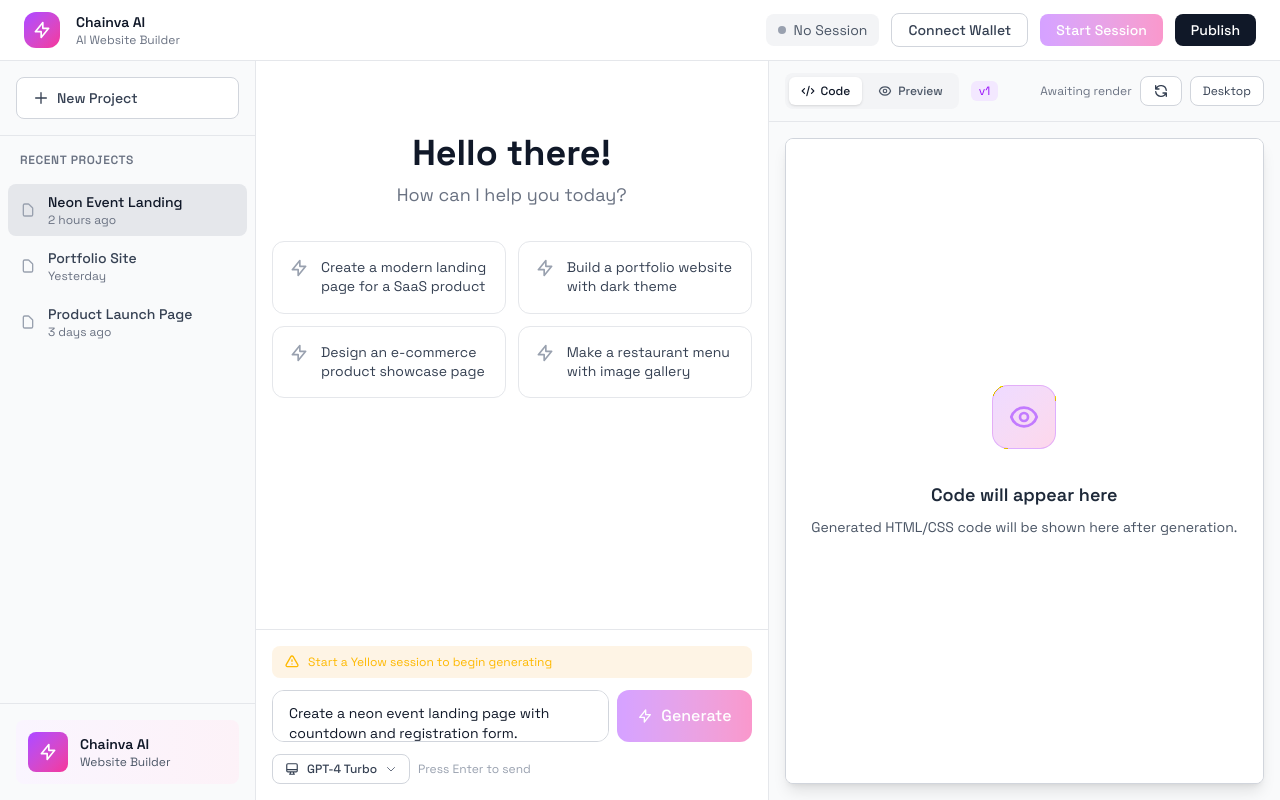
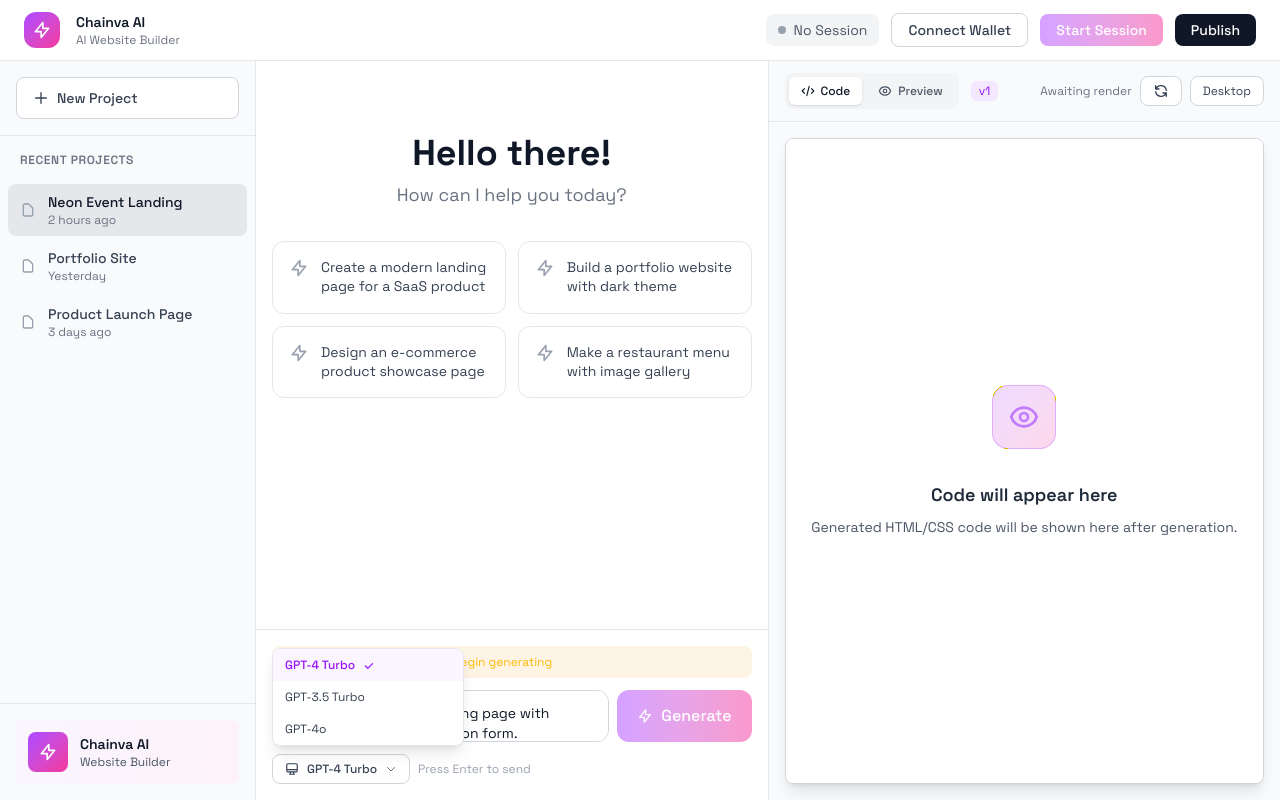
Before and after one commit to satyasandeep007/yellow-studio, a Next.js app: page / in a window 1280 px wide. Both pictures are taken after a click on the button "GPT-4 Turbo". Built offline with nearby package versions, Linux system fonts and the light colour scheme.

Commit message:
feat: add token tracking and multi-model support

```diff
--- a/app/page.tsx
+++ b/app/page.tsx
@@ -32,6 +32,7 @@ export default function Home() {
     role: "system" | "user" | "assistant";
     content: string;
     meta?: string;
+    tokens?: number;
   }>>([]);
 
   const [walletAddress, setWalletAddress] = useState("");
@@ -41,7 +42,8 @@ export default function Home() {
     { id: "3", name: "Product Launch Page", updatedAt: "3 days ago" },
   ]);
   const [currentProjectId, setCurrentProjectId] = useState("1");
-  const [selectedModel, setSelectedModel] = useState<"gpt-4" | "claude-3">("gpt-4");
+  const [selectedModel, setSelectedModel] = useState<"gpt-4" | "gpt-3.5-turbo" | "gpt-4o">("gpt-4");
+  const [totalTokens, setTotalTokens] = useState(0);
   const canGenerate = walletConnected && sessionActive;
 
   const ethereum = useMemo(() => {
@@ -159,6 +161,12 @@ export default function Home() {
 
       const data = await response.json();
       const generatedCode = data.code;
+      const tokens = data.tokens;
+
+      // Update total tokens
+      if (tokens?.total) {
+        setTotalTokens((prev) => prev + tokens.total);
+      }
 
       // Update preview with generated code
       setPreviewHtml(generatedCode);
@@ -174,6 +182,7 @@ export default function Home() {
           role: "assistant",
           content: `Generated your ${sanitizedPrompt.toLowerCase()}. Check the preview panel to see the result!`,
           meta: `Generation #${nextCount} • 0.08 USDC`,
+          tokens: tokens?.total || 0,
         },
       ]);
     } catch (error) {
@@ -229,6 +238,7 @@ export default function Home() {
         sessionBalance={sessionBalance}
         onStartSession={handleStartSession}
         onEndSession={handleEndSession}
+        totalTokens={totalTokens}
       />
 
       {/* Main Content: Sidebar + Split View */}
--- a/components/BuilderHeader.tsx
+++ b/components/BuilderHeader.tsx
@@ -7,6 +7,7 @@ type BuilderHeaderProps = {
   sessionBalance: number;
   onStartSession: () => void;
   onEndSession: () => void;
+  totalTokens: number;
 };
 
 export function BuilderHeader({
@@ -18,11 +19,8 @@ export function BuilderHeader({
   sessionBalance,
   onStartSession,
   onEndSession,
+  totalTokens,
 }: BuilderHeaderProps) {
-  const sessionLabel = sessionActive
-    ? `Session: ${sessionBalance.toFixed(2)} USDC`
-    : "Session: Not started";
-
   return (
     <header className="flex items-center justify-between border-b border-gray-200 bg-white px-6 py-3">
       {/* Left: Logo & Project Name */}
@@ -40,6 +38,16 @@ export function BuilderHeader({
 
       {/* Right: Session & Wallet Controls */}
       <div className="flex items-center gap-3">
+        {/* Token Usage */}
+        {totalTokens > 0 && (
+          <div className="flex items-center gap-2 rounded-lg bg-purple-50 px-3 py-1.5 text-sm">
+            <svg className="h-4 w-4 text-purple-600" fill="none" stroke="currentColor" viewBox="0 0 24 24">
+              <path strokeLinecap="round" strokeLinejoin="round" strokeWidth={2} d="M9 19v-6a2 2 0 00-2-2H5a2 2 0 00-2 2v6a2 2 0 002 2h2a2 2 0 002-2zm0 0V9a2 2 0 012-2h2a2 2 0 012 2v10m-6 0a2 2 0 002 2h2a2 2 0 002-2m0 0V5a2 2 0 012-2h2a2 2 0 012 2v14a2 2 0 01-2 2h-2a2 2 0 01-2-2z" />
+            </svg>
+            <span className="font-medium text-purple-600">{totalTokens.toLocaleString()} tokens</span>
+          </div>
+        )}
+
         {/* Session Status */}
         {sessionActive ? (
           <div className="flex items-center gap-2 rounded-lg bg-green-50 px-3 py-1.5 text-sm">
--- a/components/ChatPanel.tsx
+++ b/components/ChatPanel.tsx
@@ -1,4 +1,4 @@
-import { useState } from "react";
+import { useState, useEffect, useRef } from "react";
 
 type ChatPanelProps = {
   prompt: string;
@@ -11,9 +11,10 @@ type ChatPanelProps = {
     role: "system" | "user" | "assistant";
     content: string;
     meta?: string;
+    tokens?: number;
   }[];
-  selectedModel: "gpt-4" | "claude-3";
-  onModelChange: (model: "gpt-4" | "claude-3") => void;
+  selectedModel: "gpt-4" | "gpt-3.5-turbo" | "gpt-4o";
+  onModelChange: (model: "gpt-4" | "gpt-3.5-turbo" | "gpt-4o") => void;
 };
 
 const SUGGESTED_PROMPTS = [
@@ -33,6 +34,36 @@ export function ChatPanel({
   selectedModel,
   onModelChange,
 }: ChatPanelProps) {
+  const [showModelDropdown, setShowModelDropdown] = useState(false);
+  const dropdownRef = useRef<HTMLDivElement>(null);
+
+  const getModelDisplayName = (model: string) => {
+    switch (model) {
+      case "gpt-4":
+        return "GPT-4 Turbo";
+      case "gpt-3.5-turbo":
+        return "GPT-3.5 Turbo";
+      case "gpt-4o":
+        return "GPT-4o";
+      default:
+        return "GPT-4 Turbo";
+    }
+  };
+
+  // Close dropdown when clicking outside
+  useEffect(() => {
+    const handleClickOutside = (event: MouseEvent) => {
+      if (dropdownRef.current && !dropdownRef.current.contains(event.target as Node)) {
+        setShowModelDropdown(false);
+      }
+    };
+
+    if (showModelDropdown) {
+      document.addEventListener("mousedown", handleClickOutside);
+      return () => document.removeEventListener("mousedown", handleClickOutside);
+    }
+  }, [showModelDropdown]);
+
   return (
     <div className="flex h-full flex-col bg-white">
       {/* Messages Area */}
@@ -91,6 +122,14 @@ export function ChatPanel({
                       </span>
                       {message.meta && (
                         <span className="text-xs text-gray-500">{message.meta}</span>
+                      )}
+                      {message.tokens && (
+                        <span className="flex items-center gap-1 text-xs text-purple-600">
+                          <svg className="h-3 w-3" fill="none" stroke="currentColor" viewBox="0 0 24 24">
+                            <path strokeLinecap="round" strokeLinejoin="round" strokeWidth={2} d="M9 19v-6a2 2 0 00-2-2H5a2 2 0 00-2 2v6a2 2 0 002 2h2a2 2 0 002-2zm0 0V9a2 2 0 012-2h2a2 2 0 012 2v10m-6 0a2 2 0 002 2h2a2 2 0 002-2m0 0V5a2 2 0 012-2h2a2 2 0 012 2v14a2 2 0 01-2 2h-2a2 2 0 01-2-2z" />
+                          </svg>
+                          {message.tokens.toLocaleString()} tokens
+                        </span>
                       )}
                     </div>
                     <div className="max-w-none text-sm text-gray-700 leading-relaxed">
@@ -155,18 +194,44 @@ export function ChatPanel({
           </div>
           <div className="mt-3 flex items-center justify-between">
             {/* Model Selector */}
-            <div className="flex items-center gap-2">
-              <button className="flex items-center gap-2 rounded-lg border border-gray-300 bg-white px-3 py-1.5 text-xs text-gray-700 hover:bg-gray-50 transition">
+            <div className="flex items-center gap-2 relative" ref={dropdownRef}>
+              <button
+                onClick={() => setShowModelDropdown(!showModelDropdown)}
+                className="flex items-center gap-2 rounded-lg border border-gray-300 bg-white px-3 py-1.5 text-xs text-gray-700 hover:bg-gray-50 transition"
+              >
                 <svg className="h-3.5 w-3.5" fill="none" stroke="currentColor" viewBox="0 0 24 24">
                   <path strokeLinecap="round" strokeLinejoin="round" strokeWidth={2} d="M9.75 17L9 20l-1 1h8l-1-1-.75-3M3 13h18M5 17h14a2 2 0 002-2V5a2 2 0 00-2-2H5a2 2 0 00-2 2v10a2 2 0 002 2z" />
                 </svg>
-                <span className="font-medium">
-                  {selectedModel === "gpt-4" ? "GPT-4 Turbo" : "Claude 3.5 Sonnet"}
-                </span>
+                <span className="font-medium">{getModelDisplayName(selectedModel)}</span>
                 <svg className="h-3 w-3 text-gray-500" fill="none" stroke="currentColor" viewBox="0 0 24 24">
                   <path strokeLinecap="round" strokeLinejoin="round" strokeWidth={2} d="M19 9l-7 7-7-7" />
                 </svg>
               </button>
+
+              {/* Dropdown */}
+              {showModelDropdown && (
+                <div className="absolute bottom-full left-0 mb-2 w-48 rounded-lg border border-gray-200 bg-white shadow-lg z-10">
+                  {(["gpt-4", "gpt-3.5-turbo", "gpt-4o"] as const).map((model) => (
+                    <button
+                      key={model}
+                      onClick={() => {
+                        onModelChange(model);
+                        setShowModelDropdown(false);
+                      }}
+                      className={`w-full px-3 py-2 text-left text-xs hover:bg-gray-50 transition first:rounded-t-lg last:rounded-b-lg ${selectedModel === model ? "bg-purple-50 text-purple-600 font-medium" : "text-gray-700"
+                        }`}
+                    >
+                      {getModelDisplayName(model)}
+                      {selectedModel === model && (
+                        <svg className="inline-block ml-2 h-3 w-3" fill="currentColor" viewBox="0 0 20 20">
+                          <path fillRule="evenodd" d="M16.707 5.293a1 1 0 010 1.414l-8 8a1 1 0 01-1.414 0l-4-4a1 1 0 011.414-1.414L8 12.586l7.293-7.293a1 1 0 011.414 0z" clipRule="evenodd" />
+                        </svg>
+                      )}
+                    </button>
+                  ))}
+                </div>
+              )}
+
               <span className="text-xs text-gray-400">Press Enter to send</span>
             </div>
 
```
